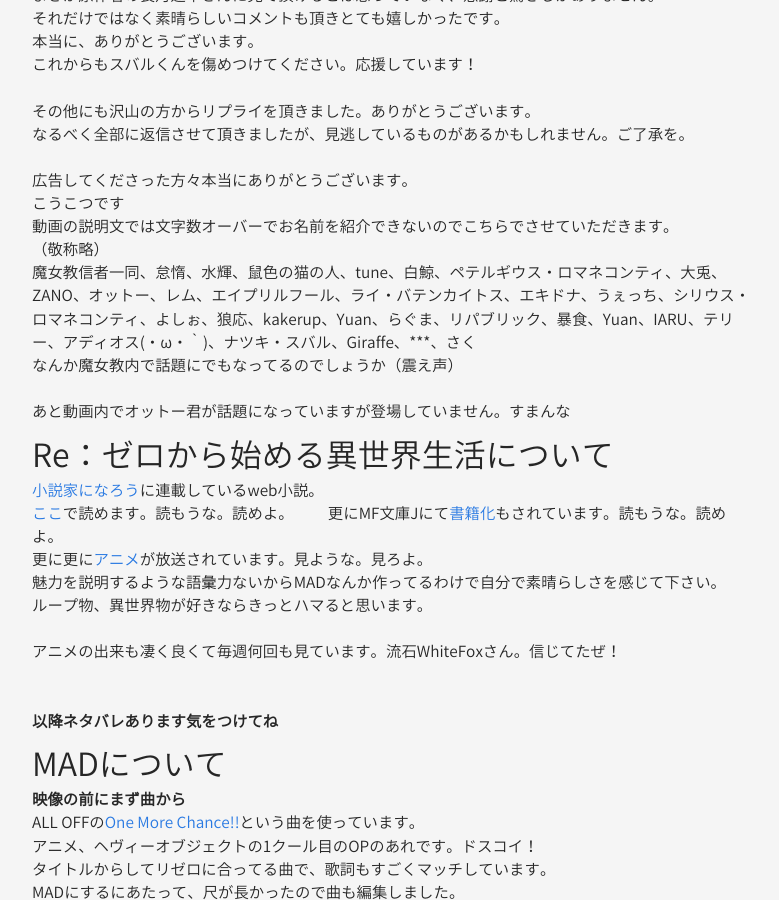
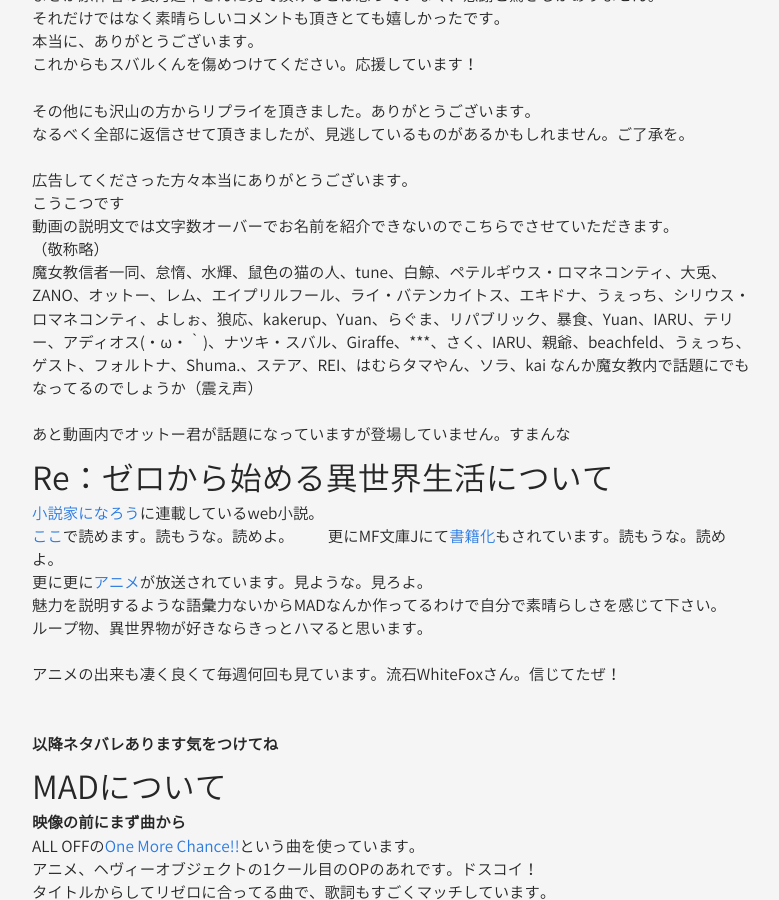
Before and after one commit to kuruppa0616/kuruppa0616.github.io, a Jekyll site: the page built from _posts/2016-04-02-rizeo_mad.markdown, in a window 1280 px wide and 900 px high, scrolled down 1120 px. Shown: the whole window, without its empty margins (248-1027 px from the left). Built offline with Jekyll 4.4.1, drawn with Linux system fonts in a browser that asks for light colours; nearby versions of some CDN libraries; comment, search, counter and statistics services are not loaded.

Commit message:
広告してくれた人追加

```diff
--- a/_posts/2016-04-02-rizeo_mad.markdown
+++ b/_posts/2016-04-02-rizeo_mad.markdown
@@ -43,7 +43,7 @@
 動画の説明文では文字数オーバーでお名前を紹介できないのでこちらでさせていただきます。
 
 （敬称略）
-魔女教信者一同、怠惰、水輝、鼠色の猫の人、tune、白鯨、ペテルギウス・ロマネコンティ、大兎、ZANO、オットー、レム、エイプリルフール、ライ・バテンカイトス、エキドナ、うぇっち、シリウス・ロマネコンティ、よしぉ、狼応、kakerup、Yuan、らぐま、リパブリック、暴食、Yuan、IARU、テリー、アディオス(・ω・｀)、ナツキ・スバル、Giraffe、***、さく
+魔女教信者一同、怠惰、水輝、鼠色の猫の人、tune、白鯨、ペテルギウス・ロマネコンティ、大兎、ZANO、オットー、レム、エイプリルフール、ライ・バテンカイトス、エキドナ、うぇっち、シリウス・ロマネコンティ、よしぉ、狼応、kakerup、Yuan、らぐま、リパブリック、暴食、Yuan、IARU、テリー、アディオス(・ω・｀)、ナツキ・スバル、Giraffe、***、さく、IARU、親爺、beachfeld、うぇっち、ゲスト、フォルトナ、Shuma.、ステア、REI、はむらタマやん、ソラ、kai
 なんか魔女教内で話題にでもなってるのでしょうか（震え声）
 <br>
 あと動画内でオットー君が話題になっていますが登場していません。すまんな
--- a/_posts/2016-1-29-MADclopla.markdown
+++ b/_posts/2016-1-29-MADclopla.markdown
@@ -88,3 +88,5 @@
 <iframe width="312" height="176" src="http://live.nicovideo.jp/embed/lv249585925" scrolling="no" style="border:solid 1px #d0d0d0; background-color: #f6f6f6;" frameborder="0"><a href="http://live.nicovideo.jp/watch/lv249585925">ニコニコアニメスペシャル「Fate/stay night [Unlimited Blade Works]」#00 - #12一挙放送</a></iframe><iframe width="312" height="176" src="http://live.nicovideo.jp/embed/lv249586527" scrolling="no" style="border:solid 1px #d0d0d0; background-color: #f6f6f6;" frameborder="0"><a href="http://live.nicovideo.jp/watch/lv249586527">ニコニコアニメスペシャル「Fate/stay night [Unlimited Blade Works]」#13 - #25一挙放送</a></iframe>
 見ような！
 体は剣で(ry
+<br><br><br><br><br>
+アニメ放送するときにもう一度作りたい...
```
